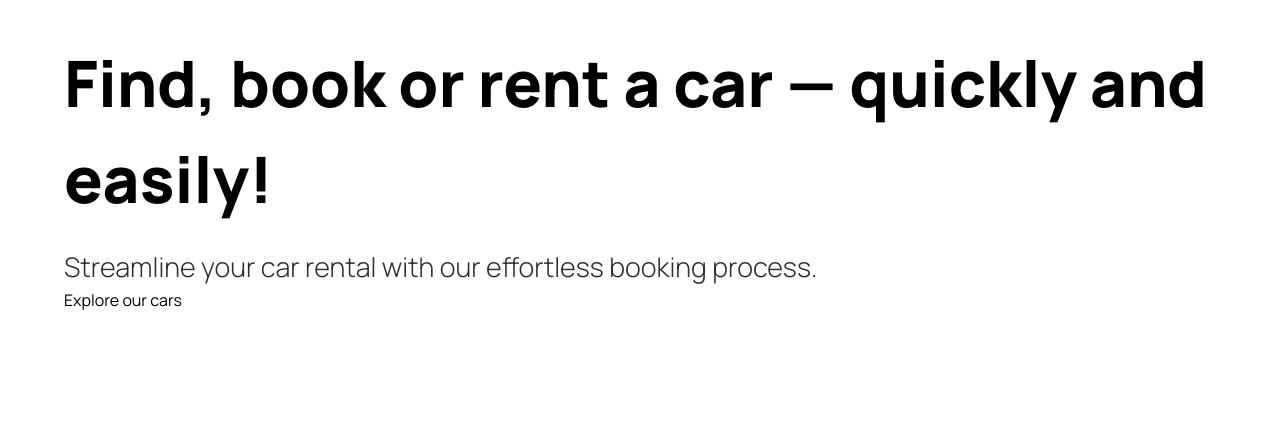
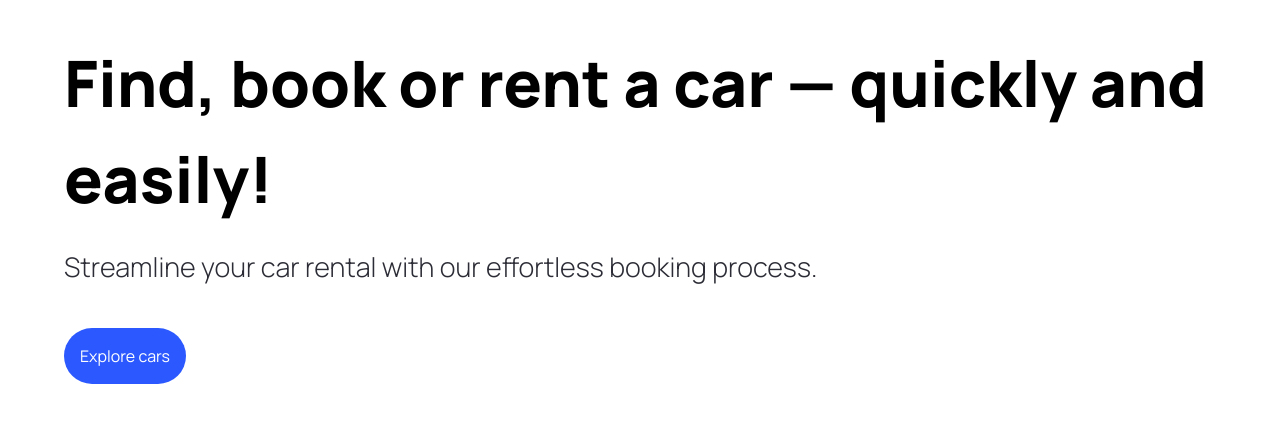
Before and after one commit to Augusto-debug/Next_13_car_showcase, a Next.js app: page / in a window 1280 px wide. Shown: the part 109-532 px from the top of the page. Built offline with nearby package versions, Linux system fonts and the light colour scheme.

Commit message:
passing props from Hero component to CustomButton component

```diff
--- a/components/CustomButton.tsx
+++ b/components/CustomButton.tsx
@@ -1,9 +1,16 @@
+"use client"
 
+import Image from "next/image"
 
-function CustomButton( {text} : {text : string} ) {
+function CustomButton( {text, ContainerStyle, handleClick} : {text : string, ContainerStyle: string, handleClick:any} ) {
   return (
-    <button>
-       {text}
+    <button
+      disabled={false}
+      type={"button"}
+      className={`${ContainerStyle} p-4`}
+      // onClick={() => {alert('you clicked me')}}
+      onClick={handleClick}
+      > {text}
     </button>
   )
 }
--- a/components/Hero.tsx
+++ b/components/Hero.tsx
@@ -1,8 +1,11 @@
-import Image from "next/image"
-import CustomButton from "./CustomButton"
-
+"use client";
+import Image from "next/image";
+import CustomButton from "./CustomButton";
 
 function Hero() {
+  const handleScroll = (e) => {
+    e.preventDefault();
+  };
   return (
     <div className="hero">
       <div className="flex-1 pt-36 padding-x">
@@ -10,16 +13,18 @@ function Hero() {
           Find, book or rent a car — quickly and easily!
         </h1>
 
-        <p className="hero__subtitle">Streamline your car rental with our effortless booking process.</p>
+        <p className="hero__subtitle">
+          Streamline your car rental with our effortless booking process.
+        </p>
 
         <CustomButton
-          text={" Explore our cars"}
-
+          text={" Explore cars"}
+          ContainerStyle={"bg-primary-blue text-white rounded-full mt-10"}
+          handleClick={handleScroll}
         />
-
       </div>
     </div>
-  )
+  );
 }
 
-export default Hero
+export default Hero;
--- a/components/index.ts
+++ b/components/index.ts
@@ -1,3 +1,4 @@
 import Hero from "./Hero";
+import CustomButton from "./CustomButton";
 
-export { Hero };
+export { Hero, CustomButton };
```
